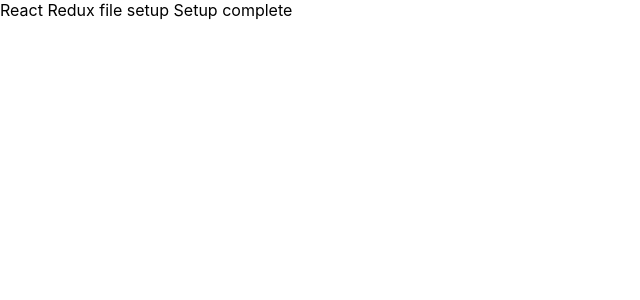
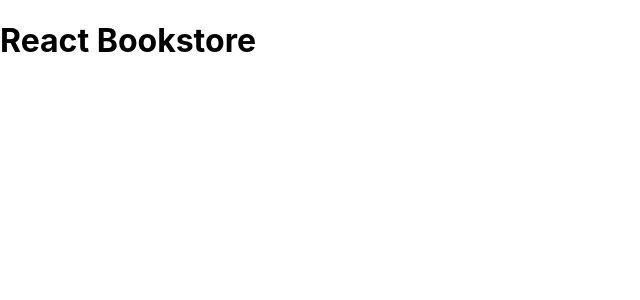
Before and after one commit to YinkTech/Bookstore-app, a React (Create React App) app: page / in a window 1280 px wide. Shown: the top 300 px of the page, without its empty margins (0-640 px from the left). Built offline with nearby package versions, Linux system fonts and the light colour scheme.

Commit message:
modify appp.js

```diff
--- a/src/App.js
+++ b/src/App.js
@@ -2,8 +2,7 @@ function App() {
   return (
     <div className="App">
       <header className="App-header">
-       React Redux file setup
-       Setup complete
+       <h1>React Bookstore</h1>
       </header>
     </div>
   );
```
